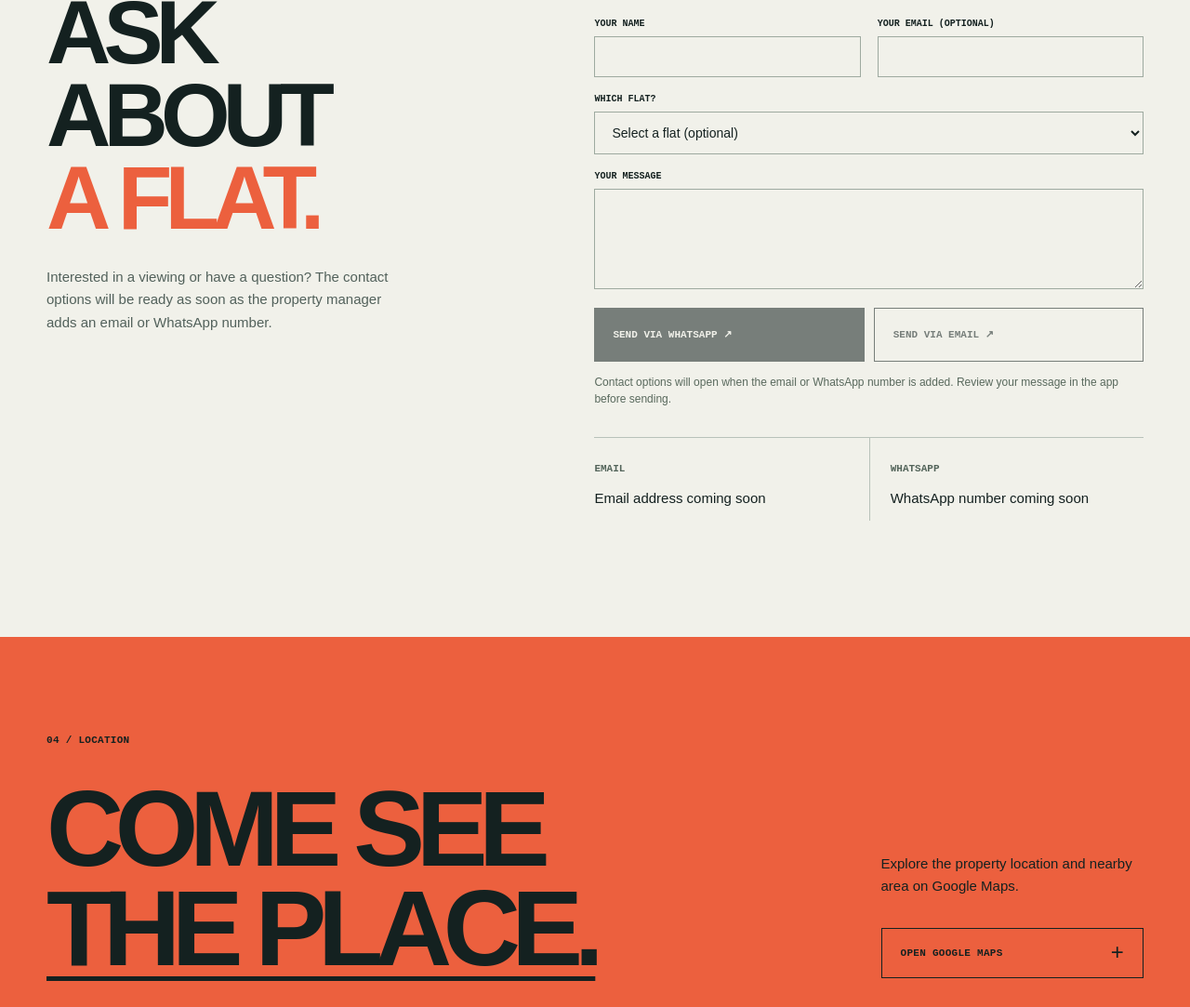
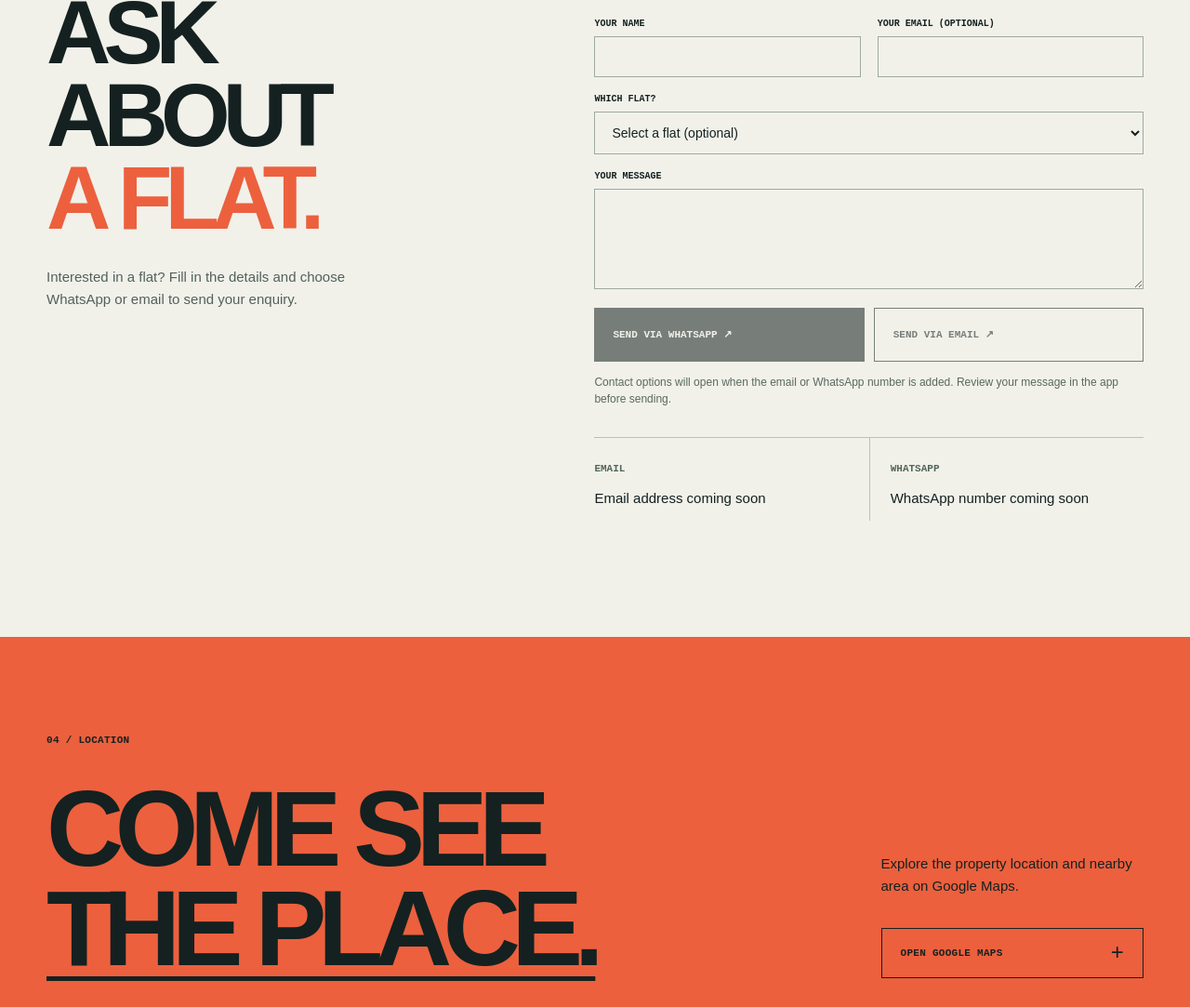
Before and after one commit to mherub004/ahsan-vila, a plain HTML site: page index.html in a window 1280 px wide. Shown: the part 2606-3689 px from the top of the page at 93% size. Drawn offline with nearby package versions, Linux system fonts and the light colour scheme; no server answers.

Commit message:
Align contact introduction with enquiry choices

```diff
--- a/index.html
+++ b/index.html
@@ -39,7 +39,7 @@
       <div class="facts"><div class="fact"><span class="fact-label" data-en="EACH APARTMENT" data-bn="প্রতিটি ফ্ল্যাট">EACH APARTMENT</span><strong>1,100<span> SQ FT</span></strong><p data-en="Space for the way you live." data-bn="স্বাচ্ছন্দ্যে বসবাসের জায়গা।">Space for the way you live.</p></div><div class="fact"><span class="fact-label" data-en="WATER SOURCE" data-bn="পানির উৎস">WATER SOURCE</span><strong>1,000<span> FT</span></strong><p data-en="Independent deep tubewell." data-bn="নিজস্ব গভীর নলকূপ।">Independent deep tubewell.</p></div><div class="fact"><span class="fact-label" data-en="AT THIS ADDRESS" data-bn="এই ভবনে">AT THIS ADDRESS</span><strong>04<span> FLATS</span></strong><p data-en="A small residential setting." data-bn="ছোট আবাসিক পরিবেশ।">A small residential setting.</p></div></div>
     </div></section>
     <section id="contact" class="contact-section" aria-labelledby="contact-title"><div class="section-wrap contact-wrap">
-      <div class="contact-heading"><span class="section-number">03 / CONTACT</span><h2 id="contact-title" data-en="ASK ABOUT<br><i>A FLAT.</i>" data-bn="ফ্ল্যাট সম্পর্কে<br><i>জানুন।</i>">ASK ABOUT<br><i>A FLAT.</i></h2><p data-en="Interested in a flat? Fill in the details and choose WhatsApp or email to send your enquiry." data-bn="ফ্ল্যাট সম্পর্কে জানতে চান? তথ্য লিখে হোয়াটসঅ্যাপ বা ইমেইলের মাধ্যমে পাঠান।">Interested in a viewing or have a question? The contact options will be ready as soon as the property manager adds an email or WhatsApp number.</p></div>
+      <div class="contact-heading"><span class="section-number">03 / CONTACT</span><h2 id="contact-title" data-en="ASK ABOUT<br><i>A FLAT.</i>" data-bn="ফ্ল্যাট সম্পর্কে<br><i>জানুন।</i>">ASK ABOUT<br><i>A FLAT.</i></h2><p data-en="Interested in a flat? Fill in the details and choose WhatsApp or email to send your enquiry." data-bn="ফ্ল্যাট সম্পর্কে জানতে চান? তথ্য লিখে হোয়াটসঅ্যাপ বা ইমেইলের মাধ্যমে পাঠান।">Interested in a flat? Fill in the details and choose WhatsApp or email to send your enquiry.</p></div>
       <div><form id="enquiry-form" class="contact-form"><h3 data-en="Enquiry form" data-bn="অনুসন্ধান ফর্ম">Enquiry form</h3><div class="contact-fields">
         <div class="contact-field"><label for="enquiry-name" data-en="YOUR NAME" data-bn="আপনার নাম">YOUR NAME</label><input id="enquiry-name" name="name" type="text" maxlength="80" autocomplete="name" required></div>
         <div class="contact-field"><label for="enquiry-reply" data-en="YOUR EMAIL (OPTIONAL)" data-bn="আপনার ইমেইল (ঐচ্ছিক)">YOUR EMAIL (OPTIONAL)</label><input id="enquiry-reply" name="reply" type="email" maxlength="254" autocomplete="email"></div>
```
